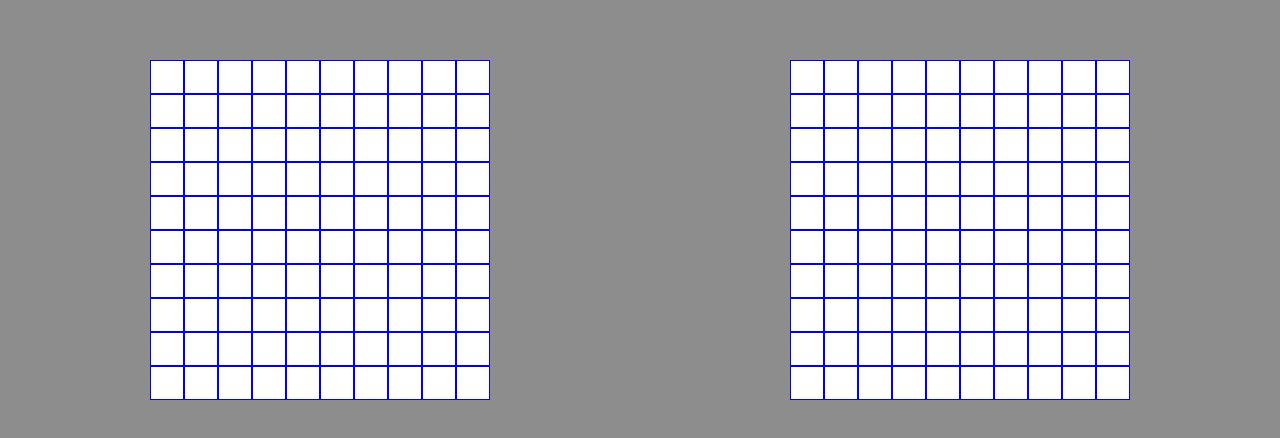
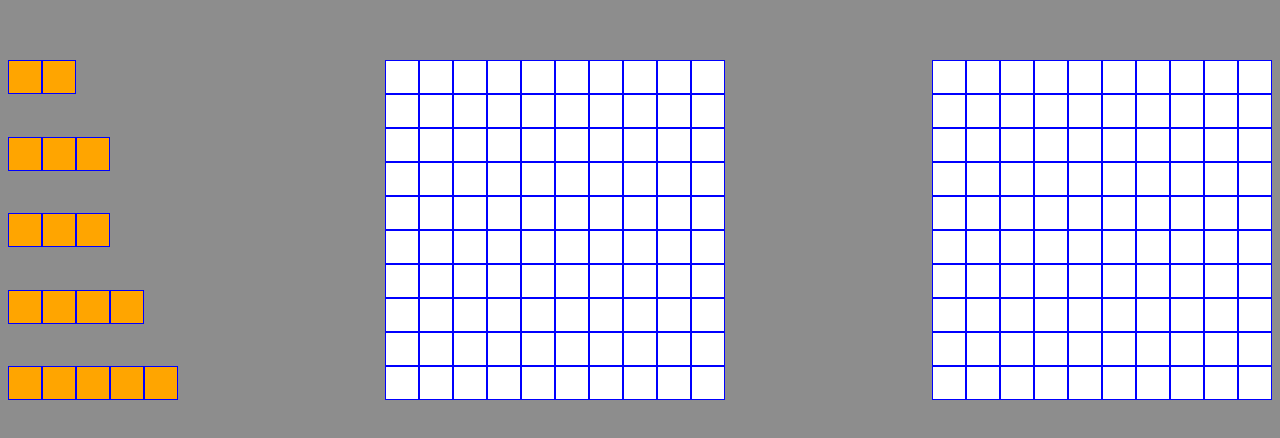
Before and after one commit to Nick90903/battle-ship, a website built with webpack: page dist/index.html in a window 1280 px wide. Shown: the part 170-608 px from the top of the page. Built offline with nearby package versions, Linux system fonts and the light colour scheme.

Commit message:
Adds place preview and removes preveiw on place

```diff
--- a/src/dom.js
+++ b/src/dom.js
@@ -10,6 +10,20 @@ function createHull(count) {
     hulls.push(temp);
   }
   return hulls;
+}
+
+function drawShown() {
+  let content = document.querySelector(".shipContent");
+  for (let i = 0; i < ships.length; i++) {
+    let container = document.createElement("div");
+    container.classList.add(`ship${i}`);
+    container.classList.add("shipPreview");
+    let temp = createHull(ships[i].shipSize);
+    temp.forEach((element) => {
+      container.appendChild(element);
+    });
+    content.appendChild(container);
+  }
 }
 
 // Draws play Boards
@@ -68,8 +82,12 @@ function placeShip(id) {
         editBoard(`p${tempValue + i}`, tempHull[i]);
       }
     }
+    const shipContainer = document.querySelector(`.ship${placed_Ships}`);
+    shipContainer.classList.add("used");
     placed_Ships++;
   }
 }
 
+drawShown();
+
 export { drawBoard };
--- a/src/shipController.js
+++ b/src/shipController.js
@@ -21,11 +21,11 @@ const shipBuilder = (count) => {
 };
 
 let ships = [
+  shipBuilder(2),
   shipBuilder(3),
-  shipBuilder(2),
-  shipBuilder(2),
+  shipBuilder(3),
+  shipBuilder(4),
   shipBuilder(5),
-  shipBuilder(6),
 ];
 console.log(ships);
 
```
Also changed, not shown: dist/index.html, dist/main.js, dist/resources/styles/style.css.
